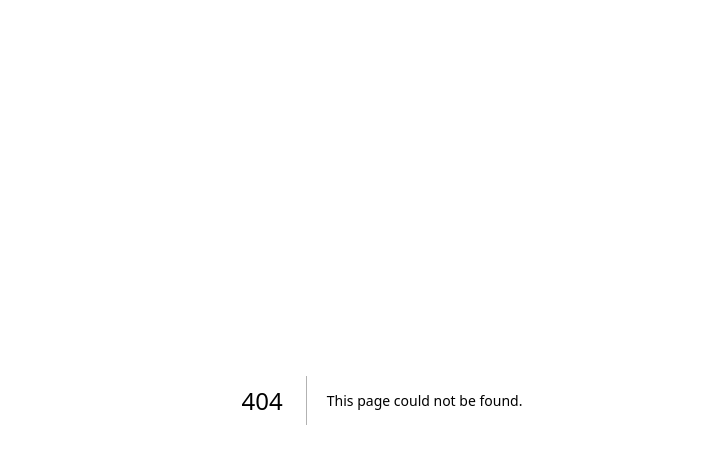
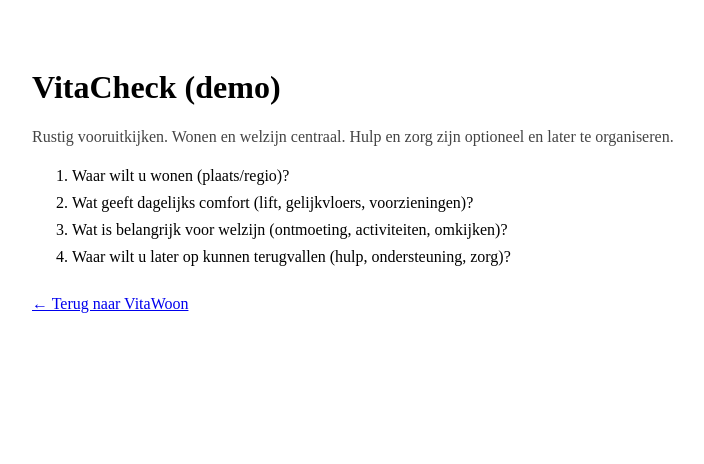
Before and after one commit to 4gcnny5cxp-dot/vitawoon-demo, a Next.js app: page /pages/woningen/pages/woningen/pages/vitacheck in a window 1280 px wide. Before the commit this address had no page. Shown: the top 464 px of the page, without its empty margins (258-962 px from the left). Built offline with nearby package versions, Linux system fonts and the light colour scheme.

Commit message:
Create index.tsx

```diff
--- /dev/null
+++ b/pages/pages/woningen/pages/woningen/pages/vitacheck/index.tsx
@@ -0,0 +1,19 @@
+export default function VitaCheck() {
+  return (
+    <main style={{ padding: "40px", maxWidth: "700px", margin: "0 auto" }}>
+      <h1>VitaCheck (demo)</h1>
+      <p style={{ color: "#444" }}>
+        Rustig vooruitkijken. Wonen en welzijn centraal. Hulp en zorg zijn optioneel en later te organiseren.
+      </p>
+
+      <ol style={{ lineHeight: 1.7 }}>
+        <li>Waar wilt u wonen (plaats/regio)?</li>
+        <li>Wat geeft dagelijks comfort (lift, gelijkvloers, voorzieningen)?</li>
+        <li>Wat is belangrijk voor welzijn (ontmoeting, activiteiten, omkijken)?</li>
+        <li>Waar wilt u later op kunnen terugvallen (hulp, ondersteuning, zorg)?</li>
+      </ol>
+
+      <p style={{ marginTop: "24px" }}><a href="/">← Terug naar VitaWoon</a></p>
+    </main>
+  );
+}
```
